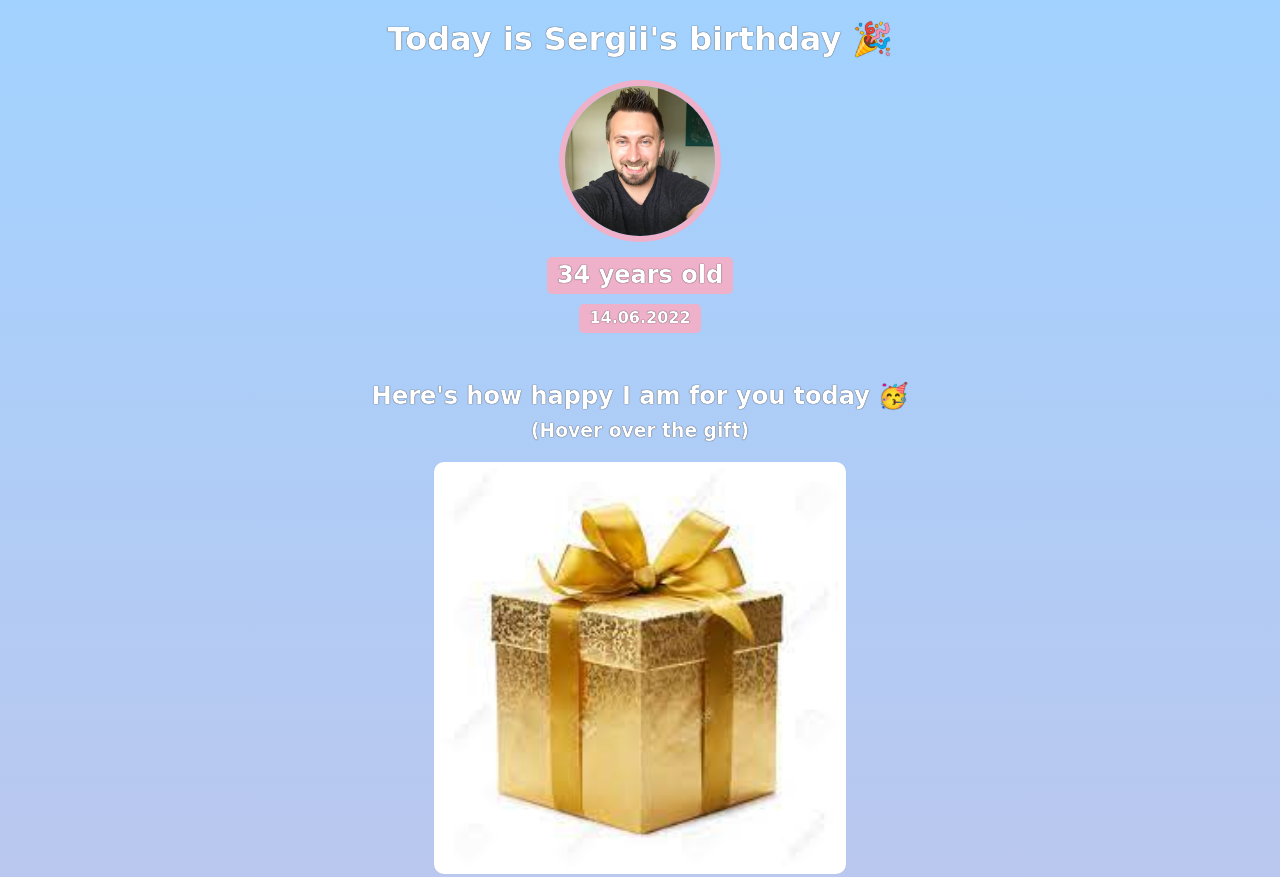
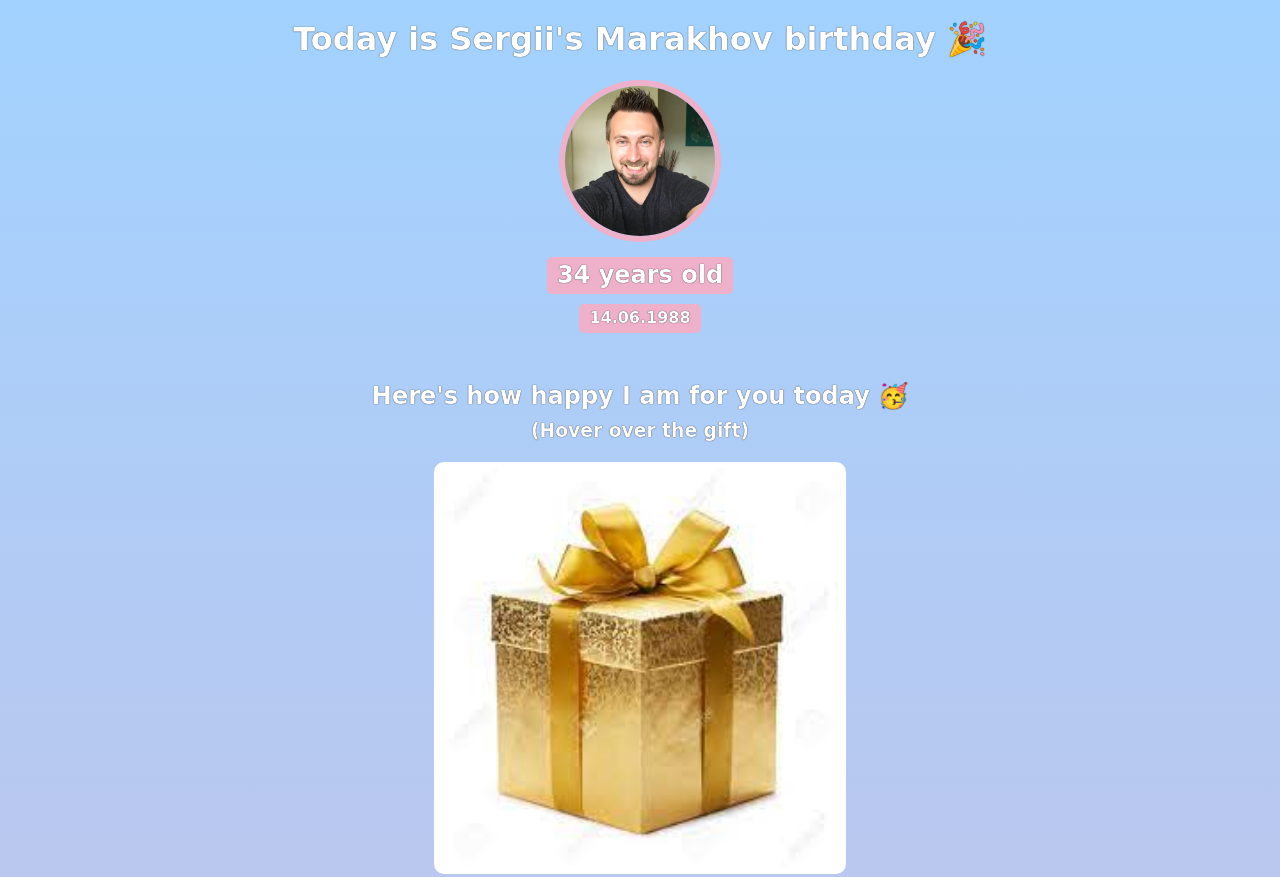
Before and after one commit to NadiiaRa/birthday-gift-site, a website built with Vite: page index.html in a window 1280 px wide. Shown: the top 877 px of the page. Built offline with nearby package versions, Linux system fonts and the light colour scheme; a web font is replaced by a local one.

Commit message:
Update index.html

```diff
--- a/index.html
+++ b/index.html
@@ -7,10 +7,10 @@
     </head>
     <body>
         <div id="header">
-            <h1>Today is Sergii's birthday 🎉</h1>
+            <h1>Today is Sergii's Marakhov birthday 🎉</h1>
             <img id="bff-img" src="images/sergii.jpg">
             <h2 id="bday-age">34 years old</h2>
-            <h4 id="bday-date">14.06.2022</h4>
+            <h4 id="bday-date">14.06.1988</h4>
         </div>
 
         <div class="gift-section">
```
